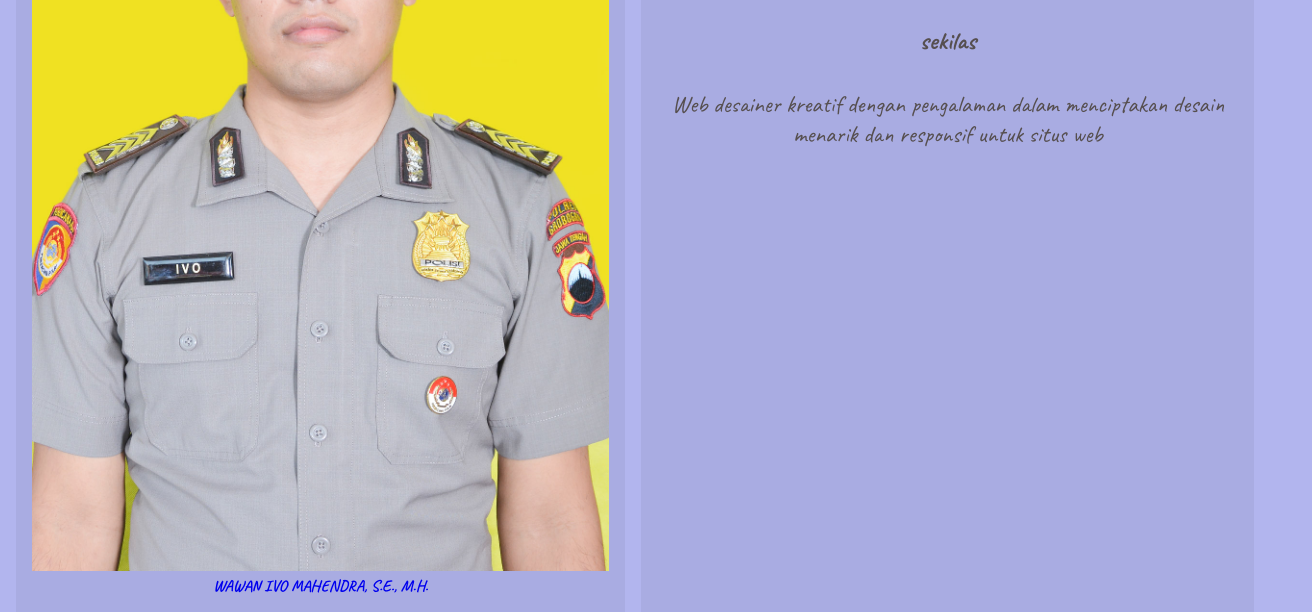
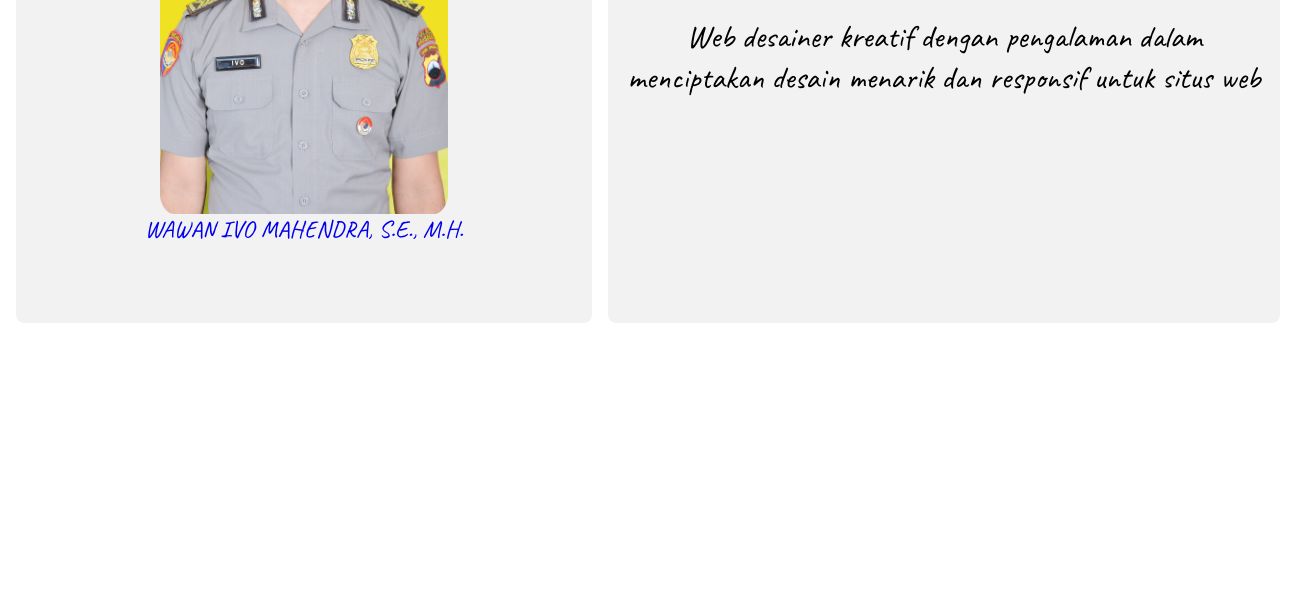
Before and after one commit to ivomahendra/ivomahendra.github.io, a plain HTML site: page index.html in a window 1280 px wide. Shown: the part 349-961 px from the top of the page, 1312 px wide, since content can reach past the window. After the commit the page ends 800 px from the top, so only its background shows below. Drawn offline with nearby package versions, Linux system fonts and the light colour scheme.

Commit message:
master
update

```diff
--- a/css/style.css
+++ b/css/style.css
@@ -1,57 +1,51 @@
 :root {
-    --hitam: #564f4f;
+    --hitam: #979595;
     --kuning: rgb(198, 165, 33);
-
 }
 
-* {
+*,
+html {
     font-family: "Caveat", cursive;
     font-optical-sizing: auto;
-    font-weight: <weight>;
     font-style: normal;
     margin: 0;
     padding: 0;
-    box-sizing: border-box;
     outline: none;
     border: none;
     text-decoration: none;
 }
-
-html {}
-
 /* navbar */
-
-body {
-    background-color: rgb(178, 181, 238);
-    min-height: 300px;
-    color: var(--hitam);
+.container {
+    border: none;
+    width: 100%;
+    margin: 1rem;
 }
 
-.navbar {
-    background: rgb(189, 192, 243, 0.8);
-    width: 100%;
+body .navbar {
+    background: rgba(196, 255, 101, 0.315);
     display: flex;
-    margin: 1rem;
-    padding: 1rem;
+    position: fixed;
+    align-items: center;
     box-sizing: border-box;
-    border: none;
     min-height: 3rem;
-    position: fixed;
+    width: 98%;
     color: black;
     opacity: 1;
-    align-items: center;
+    border-radius: .5rem;
+    padding: 0;
     justify-content: space-between;
-    border-radius: .5rem;
 }
 
 .a-logo {
     font-size: 2.5rem;
+    text-shadow: 3px 3px 1px rgb(0, 0, 0);
     font-weight: 700;
     padding: 0 2rem;
 }
 
 .a-logo span {
     color: var(--kuning);
+    text-shadow: 3px 3px 1px rgb(0, 0, 0);
 }
 
 
@@ -68,69 +62,76 @@ body {
 }
 
 /* posting */
-/* kolom 1 */
 
 .posting {
     display: flex;
-    width: 98vw;
-    /* height: 700px; */
+    width: 100%;
+    padding: 0;
+    min-height: 35rem;
+    padding: 4rem 1rem;
+    /* margin-top: 4rem;
+    margin-left: 1rem: */
 }
 
-.kolom1 {
-    margin-top: 6rem;
-    margin-left: 1rem;
+.posting1 {
+    border-radius: .5rem;
+    width: 45%;
+    display: flex;
+    flex-flow: column;
+    justify-content: center;
     background: rgba(1, 1, 1, .05);
-    padding: .3rem, .3rem;
-    width: 54vw;
+}
 
+.posting1 .nama {
+    font-size: 1.5rem;
+    font-weight: 400;
+    text-align: center;
+}
+
+.img-home {
+    display: flex;
+    justify-content: center;
 }
 
 img {
-    width: 100%;
+    width: 50%;
+    border-radius: 5%;
     height: auto;
-}
-
-.img-profil {
-    padding: 1rem 1rem;
-    text-align: center;
+    justify-content: center;
 }
 
 .nama {
-    font-size: x-large;
-    font-weight: 800;
+    display: flex;
+    justify-content: center;
 }
-
-.kolom1 .img-profil .nama {
-    font-size: 1rem;
-    font-weight: 700px;
-}
-
-
 /* kolom2 */
 .posting .kolom2 {
-    margin-top: 6rem;
+    border-radius: .5rem;
     margin-left: 1rem;
     padding: 0 1rem;
     background: rgba(1, 1, 1, .05);
     padding: 1rem 1rem;
-    width: 54vw;
+    width: 50%;
 
 }
 
 .kolom2-1 {
-    text-align: center;
-margin-top: 45%;
-
+    min-height: 35rem;
+    display: flex;
+    flex-flow: column;
+    justify-content: center;
 }
 
 #tentang-saya {
-    font-size: 1.6rem;
+    font-size: 3rem;
     font-weight: 700;
+    text-align: center;
 }
 
 #a-tentang-saya {
-    font-size: 1.5rem;
+    font-size: 2rem;
     padding: 2rem 0;
+    text-align: center;
 }
 
 /* device */
@@ -178,5 +179,3 @@ margin-top: 45%;
         display: block;
     }
 }
-
-/* device phone*/
--- a/index.html
+++ b/index.html
@@ -19,9 +19,11 @@
 
 <body>
     <!-- Navbar -->
-    <nav>
-        <div class="navbar">
-            <a href="#" class="a-logo">Wawan Ivo <span>Mahendra</span></a>
+    <div class="container">
+        <nav class="navbar">
+            <div>
+                <a href="#" class="a-logo">Wawan Ivo <span>Mahendra</span></a>
+            </div>
             <div class="div-navbar">
                 <a href="#home" class="a-navbar">Home</a>
                 <a href="#profil" class="a-navbar">Profil</a>
@@ -31,35 +33,38 @@
             <div>
                 <span class="material-symbols-outlined" id="menu">menu</span>
             </div>
-        </div>
-    </nav>
+        </nav>
+    </div>
     <!-- navbar end -->
 
     <!-- posting star -->
-    <div class="posting" id="profil">
-        <!-- kolom 1 -->
-        <div class="kolom1">
-            <div class="img-profil">
+    <div class="posting" id="home">
+        <div class="posting1">
+            <div class="img-home">
                 <img class="gambar" src="./img/bripka.jpg" alt="img">
-                <a href="#" class="nama">WAWAN IVO MAHENDRA, S.E., M.H.</a>
             </div>
+            <div class="nama">
+                <a href="#">WAWAN IVO MAHENDRA, S.E., M.H.</a>
+            </div>
+        </div>
 
-        </div>
         <div class="kolom2">
             <div class="kolom2-1">
                 <a id="tentang-saya">sekilas</a>
                 <p id="a-tentang-saya">Web desainer kreatif dengan pengalaman dalam menciptakan desain menarik dan
                     responsif untuk situs web</p>
             </div>
-
         </div>
 
     </div>
     <!-- posting end -->
 
-    <!-- footer star -->
+    <!-- posting profil -->
+    <div class="profil" id="profil">
 
-    <!-- footer end -->
+    </div>
+    <!-- posting profil end -->
+
     <!-- MY JAVASCRIP -->
     <script src="js/script.js"></script>
 </body>
```
